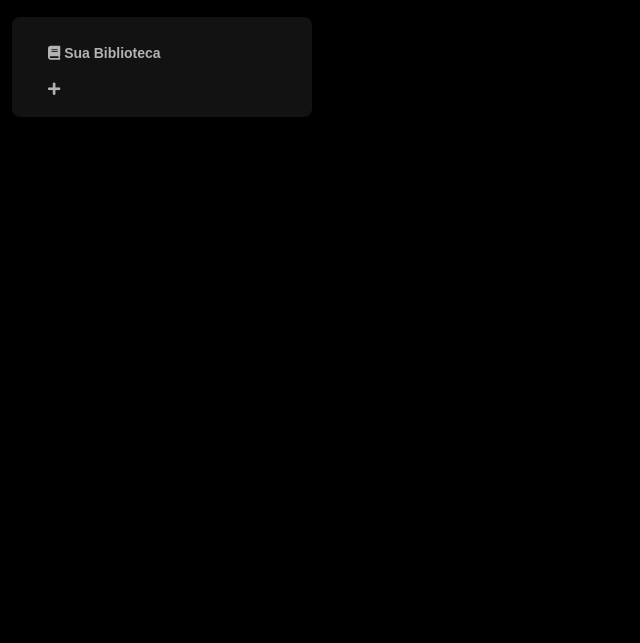
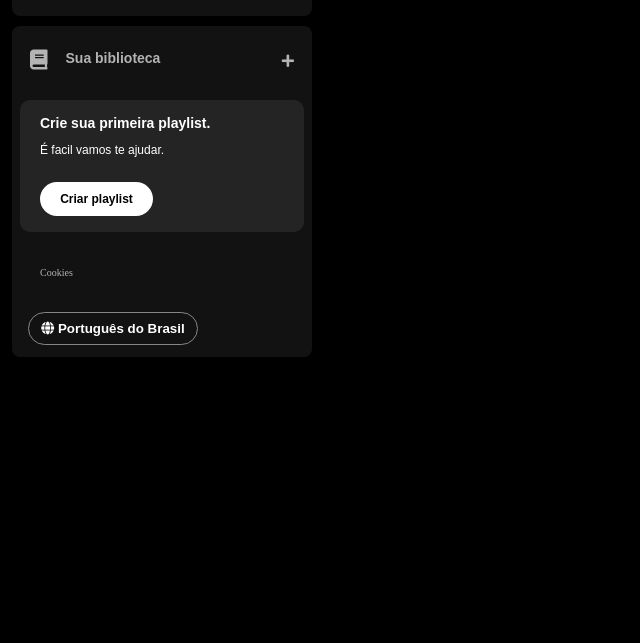
Before and after one commit to MarcosCosta-dv/Spotify-clone, a plain HTML site: page index.html in a window 1280 px wide. Shown: the part 157-800 px from the top of the page, without its empty margins (0-640 px from the left). Drawn offline with Linux system fonts and the light colour scheme; files that its build step writes are made by us from their sources.

Commit message:
Criação da aba Sua biblioteca
Alteração no CSS e HTML

```diff
--- a/index.html
+++ b/index.html
@@ -6,8 +6,17 @@
     <title>Spotify</title>
     <link rel="stylesheet" href="./reset.css">
     <link rel="stylesheet" href="styles.css">
+    <link rel="shortcut icon" href="./src/assets/icons/favicon.png" type="image/x-icon" />
     <link rel="stylesheet" href="src/styles/reset.css" />
     <link rel="stylesheet" href="src/styles/vars.css" />
+    <link rel="stylesheet" href="src/styles/main-content.css" />
+    <link rel="stylesheet" href="src/styles/sidebar-footer.css" />
+    <link rel="stylesheet" href="src/styles/media-query.css" />
+
+
+  <link rel="stylesheet" href="src/styles/reset.css" />
+  <link rel="stylesheet" href="src/styles/vars.css" />
+  <link rel="stylesheet" href="src/styles/media-query.css" />
   <link rel="stylesheet" href="src/styles/main-content.css" />
   <link rel="stylesheet" href="src/styles/sidebar-footer.css" />
 
@@ -20,20 +29,20 @@
     <div class="sidebar">
         <nav class="sidebarnavigation">
             <div class="logo">
-                <a href="#">
+                <a href="">
                     <img src="./assets/icons/logo-spotify.png" alt="logo do spotify">
                 </a>
             </div>
                 <div>
                     <ul>
                         <li>
-                        <a href="#">
+                            <a href="">
                                 <span class="fa fa-home"></span>
-                            <span>Início</span>
+                                <span>Inicio</span>
                             </a>
                         </li>
                         <li>
-                        <a href="#">
+                            <a href="">
                                 <span class="fa fa-search"></span>
                                 <span>Buscar</span>
                             </a>
@@ -41,23 +50,34 @@
                     </ul>
                 </div>
             </nav>
-        <nav class="sidebarnavigation__biblioteca">
-            <div>
-                <ul>
-                    <li>
-                        <a href="#">
-                            <span class="fa fa-book"></span>
-                            <span>Sua Biblioteca</span>
-                        </a>
-                    </li>
-                    <li>
-                        <a href="#" class="Criar__lista">
+            <div class="library">
+                <div class="library__content">
+                    <button class="library__button">
+                        <span class="fa fas fa-book"></span>
+                        <span>Sua biblioteca</span>
+                </button>
                 <span class="fa fa-plus"></span>
-                        </a>
-                    </li>
-                </ul>
                 </div>
-        </nav>
+                <section class="section-playlist">
+                    <div class="section-playlist__content">
+                        <span class="text title">Crie sua primeira playlist.</span>
+                        <span class="text subtitle">É facil vamos te ajudar.</span>
+                        <button class="section-playlist__button">
+                            <span>Criar playlist</span>
+                        </button>
+                    </div>
+                </section>
+                <div class="cookies">
+                    <a href="">Cookies</a>
+                </div>
+                <div class="languages">
+                    <button class="languages__button">
+                        <span class="fa fa-globe"></span>
+                        <span>Português do Brasil</span>
+                    </button>
+                </div>
+            </div>
+        </div>
     </div>
 </body>
 </html>
--- a/styles.css
+++ b/styles.css
@@ -14,8 +14,7 @@ body {
 .sidebarnavigation {
     background-color: #121212;
     border-radius: 8px;
-    padding: 0px 0 0 16px;
-    margin-bottom: 20px;
+    padding: 16px 0 0 16px;
 }
 
 .sidebarnavigation .logo {
@@ -30,7 +29,7 @@ body {
 }
 
 .sidebar nav ul{
-    margin-top: 17px;
+    margin-top: 20px;
     padding: 0 20px 10px 20px;
 }
 
@@ -46,8 +45,125 @@ body {
     font-family: "DM Sans", sans-serif;
 }
 
-.sidebarnavigation__biblioteca{
+.library{
     background-color: #121212;
     border-radius: 8px;
-    padding: 1px 0 0 16px;
+    display: flex;
+    justify-content: space-between;
+    flex-direction: column;
+    padding: 4px 8px;
+    color: #b3b3b3;
+    font-weight: 600;
+    font-size: 14px;
+    margin-top: 10px;
 }
+
+.library .library__content{
+    display: flex;
+    justify-content: space-between;
+}
+
+.library .library__button{
+    display: flex;
+    margin-right: 10px;
+    color: #b3b3b3;
+    background-color: transparent;
+    border: 0px;
+    font-size: 14px;
+    font-weight: 700;
+    font-family: "DM Sans", sans-serif;
+    text-align: center;
+    text-decoration: none;
+    text-transform: none;
+    padding: 20px 10px;
+}
+
+.library .library__button .fa{
+    font-size: 20px;
+    margin-right: 10px;
+    font-weight: 300;
+    padding-right: 8px;
+
+}
+
+.library .library__content .fa-plus{
+    margin: 24px 10px;
+    cursor: pointer;
+}
+
+.section-playlist{
+    display: flex;
+    background-color: #242424;
+    align-items: flex-start;
+    justify-content: space-between;
+    gap: 20px;
+    color: #b3b3b3;
+    font-weight: 600;
+    font-size: 14px;
+    margin: 8px 0px;
+    padding: 16px 20px;
+    border-radius: 10px;
+}
+.section-playlist .section-playlist__content{
+    display: flex;
+    flex-direction: column;
+}
+
+.section-playlist__content .text{
+    padding-bottom: 14px;
+    color: #fff;
+    font-family: "DM Sans", sans-serif;
+}
+.section-playlist__content .title{
+    font-weight: 700;
+}
+
+.section-playlist__content .subtitle{
+    font-weight: 500;
+    font-size: 12px;
+}
+
+.section-playlist__content .section-playlist__button{
+    background-color: #fff;
+    color: #000;
+    border-radius: 20px;
+    font-size: 12px;
+    font-weight: 700;
+    font-family: "DM Sans", sans-serif;
+    justify-content: center;
+    text-decoration: none;
+    text-transform: none;
+    padding: 10px;
+    border: 0;
+    width: 113px;
+    margin-top: 12px;
+    cursor: pointer;
+}
+
+.sidebar .cookies {
+    margin: 25px 20px;
+}
+
+.sidebar .cookies a{
+    color: #b3b3b3;
+    font-weight: 500;
+    font-size: 10px;
+    text-decoration: none;
+}
+
+.sidebar .cookies a:hover{
+    text-decoration: underline;
+}
+
+.languages .languages__button{
+    background-color: transparent;
+    border: 1px solid #878787;
+    color: #fff;
+    cursor: pointer;
+    align-items: center;
+    font-weight: bold;
+    width: 170px;
+    margin: 8px;
+    padding: 8px;
+    border-radius: 20px;
+}
```
Lines whose indentation alone changed are shown as unchanged.
